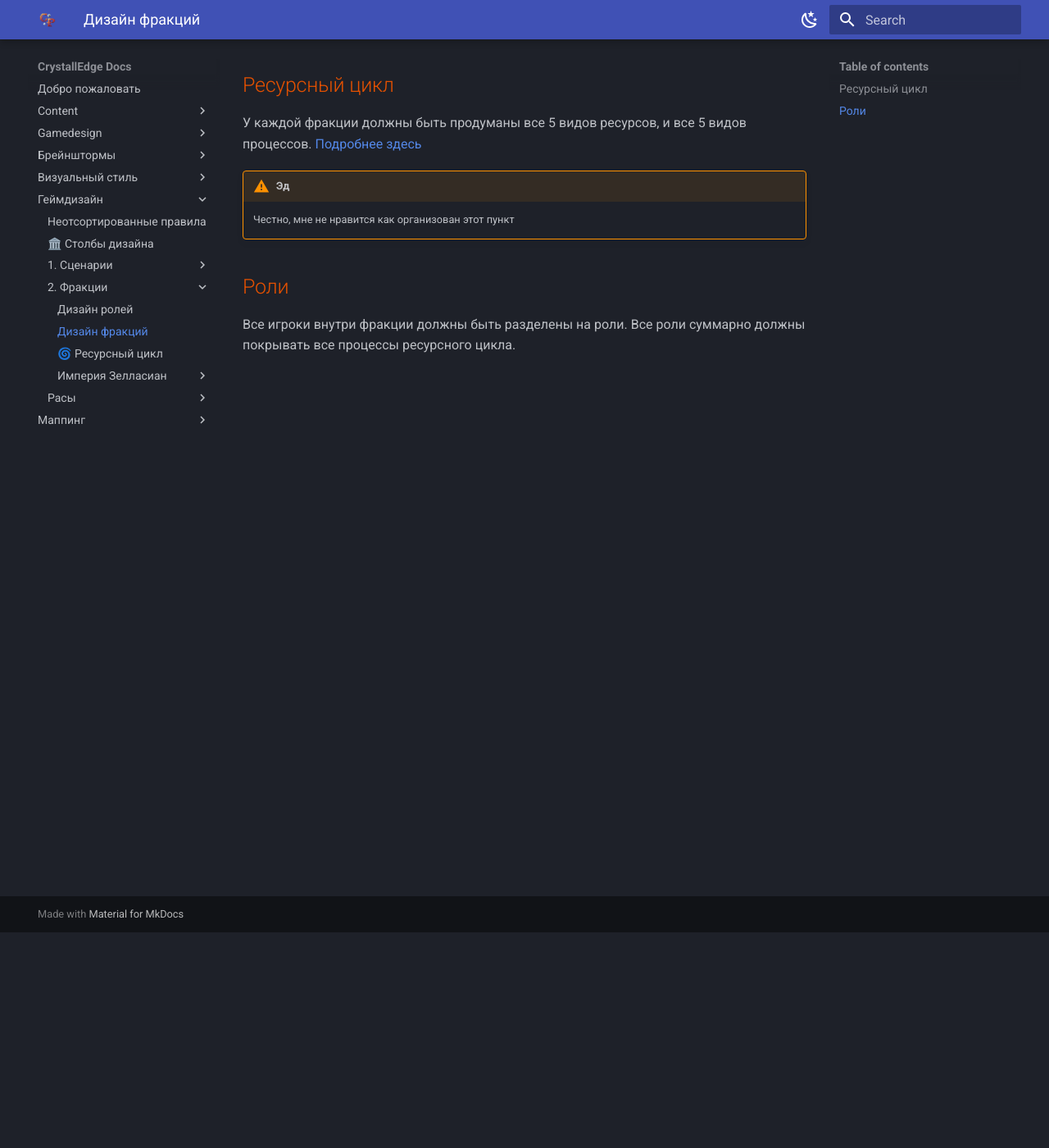
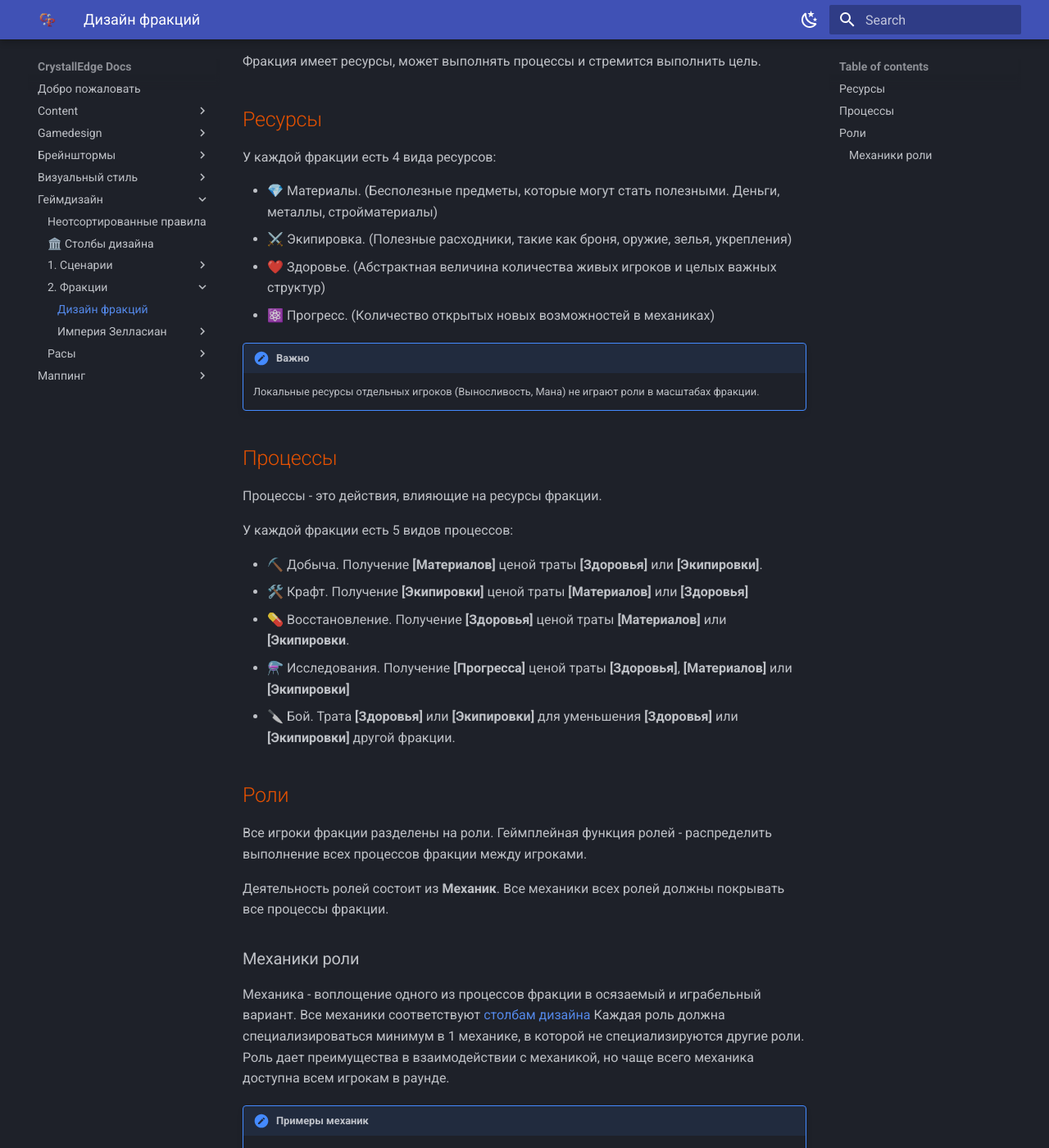
Before and after one commit to crystallpunk-14/crystallpunk-docs, an MkDocs documentation site: the page built from docs/Геймдизайн/2. Фракции/Дизайн фракций.md, in a window 1280 px wide and 1400 px high, scrolled down 263 px. Shown: the whole window at 82% size. Built offline with MkDocs 1.6.1 and Material for MkDocs 9.7.7, drawn with Linux system fonts in a browser that asks for light colours; some of the changed text lies outside the part shown.

Commit message:
пока ресурсный цикл

```diff
--- a/docs/Геймдизайн/2. Фракции/Дизайн фракций.md
+++ b/docs/Геймдизайн/2. Фракции/Дизайн фракций.md
@@ -4,13 +4,42 @@
 
 Фракция - это группа игроков, объединенная общей целью в раунде.
 
-## Ресурсный цикл
-У каждой фракции должны быть продуманы все 5 видов ресурсов, и все 5 видов процессов. [Подробнее здесь](Ресурсный цикл.md)
+Фракция имеет ресурсы, может выполнять процессы и стремится выполнить цель.
 
-!!! warning "Эд"
-	Честно, мне не нравится как организован этот пункт
+## Ресурсы
+У каждой фракции есть 4 вида ресурсов:
+
+- 💎 Материалы. (Бесполезные предметы, которые могут стать полезными. Деньги, металлы, стройматериалы)
+- ⚔️ Экипировка. (Полезные расходники, такие как броня, оружие, зелья, укрепления)
+- ❤️ Здоровье. (Абстрактная величина количества живых игроков и целых важных структур)
+- ⚛️ Прогресс. (Количество открытых новых возможностей в механиках)
+
+!!! note "Важно"
+	Локальные ресурсы отдельных игроков (Выносливость, Мана) не играют роли в масштабах фракции.
+
+## Процессы
+Процессы - это действия, влияющие на ресурсы фракции.
+
+У каждой фракции есть 5 видов процессов:
+
+- ⛏️ Добыча. Получение **[Материалов]** ценой траты **[Здоровья]** или **[Экипировки]**.
+- 🛠️ Крафт. Получение **[Экипировки]** ценой траты **[Материалов]** или **[Здоровья]**
+- 💊 Восстановление. Получение **[Здоровья]** ценой траты **[Материалов]** или **[Экипировки**.
+- ⚗️ Исследования. Получение **[Прогресса]** ценой траты **[Здоровья]**, **[Материалов]** или **[Экипировки]**
+- 🔪 Бой. Трата **[Здоровья]** или **[Экипировки]** для уменьшения **[Здоровья]** или **[Экипировки]** другой фракции.
 
 ## Роли
+Все игроки фракции разделены на роли.
+Геймплейная функция ролей - распределить выполнение всех процессов фракции между игроками.
 
-Все игроки внутри фракции должны быть разделены на роли.
-Все роли суммарно должны покрывать все процессы ресурсного цикла.
+Деятельность ролей состоит из **Механик**.
+Все механики всех ролей должны покрывать все процессы фракции.
+
+### Механики роли
+Механика - воплощение одного из процессов фракции в осязаемый и играбельный вариант.
+Все механики соответствуют [столбам дизайна](../Столбы дизайна.md)
+Каждая роль должна специализироваться минимум в 1 механике, в которой не специализируются другие роли.
+Роль дает преимущества в взаимодействии с механикой, но чаще всего механика доступна всем игрокам в раунде.
+
+!!! note "Примеры механик"
+	Механика: **[Раскопка демиплановой сети]**. Процесс: **[Добыча]**. Заниматься раскопками может кто угодно, но Авантюристы имеют преимущество. Игроки тратят здоровье (погибшие в демипланах) и экипировку (разбитые кирки и броня), для добычи материалов (руды, алхимические травы). Важно понимать! Процесс добычи не восстанавливает экипировку, а это значит в демипланах игроки не находят оружие, броню или полезные зелья.
```
Also changed, not shown: docs/Геймдизайн/2. Фракции/Дизайн ролей.md (deleted, +0 -16 lines), docs/Геймдизайн/2. Фракции/Ресурсный цикл.md (deleted, +0 -77 lines).
